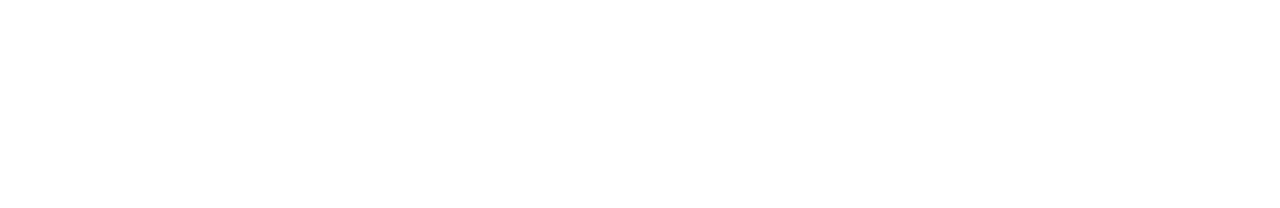
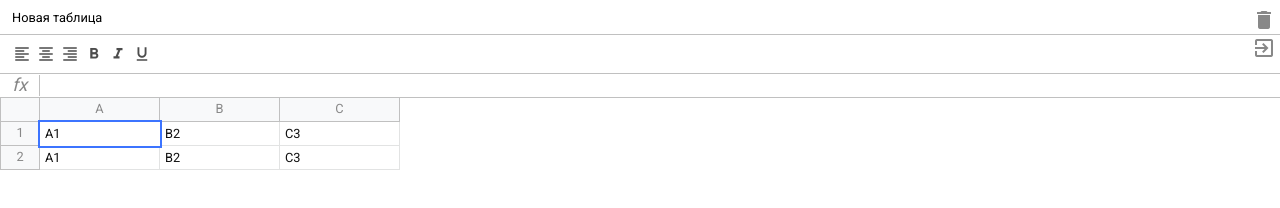
Before and after one commit to Killerlord1988/excel-course, a website built with webpack: page src/index.html in a window 1280 px wide. Built offline with nearby package versions, Linux system fonts and the light colour scheme.

Commit message:
add elements

```diff
--- a/package.json
+++ b/package.json
@@ -46,6 +46,7 @@
     "webpack-dev-server": "^4.15.1"
   },
   "dependencies": {
-    "@babel/polyfill": "^7.12.1"
+    "@babel/polyfill": "^7.12.1",
+    "normalize.css": "^8.0.1"
   }
 }
--- a/src/index.html
+++ b/src/index.html
@@ -5,11 +5,114 @@
   <meta name="viewport" content="width=device-width, initial-scale=1.0">
   <meta http-equiv="X-UA-Compatible" content="ie=edge">
   <link rel="shortcut icon" href="favicon.ico">
+  <link href="https://fonts.googleapis.com/css2?family=Material+Icons" rel="stylesheet">
   <title>Pure JavaScript Excel</title>
 </head>
 <body>
 
-<div id="app" class="container"></div>
+<div id="app" class="container">
+  <div class="excel">
+
+    <div class="excel__header">
+      <input type="text" class="input" value="Новая таблица">
+      <div>
+
+        <div class="button">
+          <i class="material-icons">delete</i>
+        </div>
+
+        <div class="button">
+          <i class="material-icons">exit_to_app</i>
+        </div>
+      </div>
+    </div>
+
+    <div class="excel__toolbar">
+
+      <div class="button">
+        <i class="material-icons">format_align_left</i>
+      </div>
+
+      <div class="button">
+        <i class="material-icons">format_align_center</i>
+      </div>
+
+      <div class="button">
+        <i class="material-icons">format_align_right</i>
+      </div>
+
+      <div class="button">
+        <i class="material-icons">format_bold</i>
+      </div>
+
+      <div class="button">
+        <i class="material-icons">format_italic</i>
+      </div>
+
+      <div class="button">
+        <i class="material-icons">format_underline</i>
+      </div>
+
+    </div>
+
+    <div class="excel__formula">
+      <div class="info">fx</div>
+      <div class="input" contenteditable spellcheck="false"></div>
+    </div>
+
+    <div class="excel__table">
+      <div class="row">
+
+        <div class="row-info">
+
+        </div>
+
+        <div class="row-data">
+          <div class="column">
+            A
+          </div>
+          <div class="column">
+            B
+          </div>
+          <div class="column">
+            C
+          </div>
+        </div>
+
+      </div>
+
+      <div class="row">
+
+        <div class="row-info">
+          1
+        </div>
+
+        <div class="row-data">
+          <div class="cell selected" contenteditable>A1</div>
+          <div class="cell" contenteditable>B2</div>
+          <div class="cell" contenteditable>C3</div>
+        </div>
+
+      </div>
+
+      <div class="row">
+
+        <div class="row-info">
+          2
+        </div>
+
+        <div class="row-data">
+          <div class="cell" contenteditable>A1</div>
+          <div class="cell" contenteditable>B2</div>
+          <div class="cell" contenteditable>C3</div>
+        </div>
+
+      </div>
+
+    </div>
+
+  </div>
+</div>
 
 </body>
 </html>
--- /dev/null
+++ b/src/scss/_mixins.scss
@@ -0,0 +1,22 @@
+@mixin button($color: green) {
+  height: 24px;
+  min-width: 24px;
+  padding: 3px;
+  text-align: center;
+  position: relative;
+  display: inline-block;
+  color: rgba(0, 0, 0, .7);
+
+  & i {
+    font-size: 18px;
+  }
+
+  &:active, &.active {
+    color: $color;
+  }
+
+  &:hover {
+    background: #eee;
+    cursor: pointer;
+  }
+}
--- /dev/null
+++ b/src/scss/_variables.scss
@@ -0,0 +1,7 @@
+$header-height: 34px;
+$toolbar-height: 40px;
+$formula-height: 24px;
+$info-cell-width: 40px;
+$cell-width: 120px;
+$row-height: 24px;
+$border-color: #c0c0c0;
--- /dev/null
+++ b/src/scss/formula.scss
@@ -0,0 +1,31 @@
+@import "variables";
+@import "mixins";
+
+.excel__formula {
+  position: absolute;
+  left: 0;
+  right: 0;
+  top: $header-height + $toolbar-height;
+  height: $formula-height;
+  display: flex;
+  align-items: center;
+  border-bottom: 1px solid $border-color;
+
+  .info {
+    font-size: 18px;
+    font-style: italic;
+    text-align: center;
+    border-right: 1px solid $border-color;
+    min-width: $info-cell-width;
+
+  }
+
+  .input {
+    padding: 4px;
+    font-size: 12px;
+    outline: none;
+    width: 100%;
+    height: 100%;
+    color: #000;
+  }
+}
--- /dev/null
+++ b/src/scss/header.scss
@@ -0,0 +1,38 @@
+@import "variables";
+@import "mixins";
+
+.excel__header {
+  position: absolute;
+  top: 0;
+  right: 0;
+  left: 0;
+  height: $header-height;
+  padding: 8px 4px 0;
+  display: flex;
+  justify-content: space-between;
+
+  & .input {
+    margin: 0;
+    padding: 2px 7px;
+    min-width: 1px;
+    color: #000;
+    border: 1px solid transparent;
+    border-radius: 2px;
+    height: 20px;
+    font-style: 18px;
+    line-height: 22px;
+    outline: none;
+
+    &:hover {
+      border: 1px solid $border-color;
+    }
+
+    &:focus {
+      border: 2px solid #1a73e8;
+    }
+  }
+
+  &.button {
+    @include button(red);
+  }
+}
--- a/src/scss/index.scss
+++ b/src/scss/index.scss
@@ -0,0 +1,26 @@
+@import url('https://fonts.googleapis.com/css2?family=Roboto&display=swap');
+@import "~normalize.css";
+
+@import "header";
+@import "toolbar";
+@import "formula";
+@import "table";
+
+* {
+  margin: 0;
+  padding: 0;
+  box-sizing: border-box;
+}
+
+body {
+  font-family: 'Roboto', sans-serif;
+  font-style: 12px;
+}
+
+.excel {
+  position: relative;
+  color: #888;
+  height: 100%;
+  max-width: 100%;
+  font-size: .8rem;
+}
--- /dev/null
+++ b/src/scss/table.scss
@@ -0,0 +1,65 @@
+@import "variables";
+@import "mixins";
+
+.excel__table {
+  position: absolute;
+  left: 0;
+  right: 0;
+  top: $header-height + $toolbar-height + $formula-height;
+  overflow-x: auto;
+  padding-bottom: 2px;
+
+  .row {
+    display: flex;
+    flex-direction: row;
+    min-height: 20px;
+    height: $row-height;
+  }
+
+  .row-info {
+    display: flex;
+    justify-content: center;
+    align-items: center;
+    min-width: $info-cell-width;
+    height: 100%;
+    border: 1px solid $border-color;
+    background: #f8f9fa;
+    border-top: 0;
+  }
+
+  .row-data {
+    display: flex;
+  }
+
+  .column {
+    display: flex;
+    justify-content: center;
+    align-items: center;
+    background: #f8f9fa;
+    min-width: 40px;
+    width: $cell-width;
+    border: 1px solid $border-color;
+    border-top: 0;
+    border-left: 0;
+    height: 100%;
+  }
+
+  .cell {
+    min-width: 40px;
+    padding: 5px;
+    width: $cell-width;
+    height: 100%;
+    border: 1px solid #e2e3e3;
+    border-top: 0;
+    border-left: 0;
+    color: #111;
+    white-space: nowrap;
+    outline: none;
+
+    &.selected {
+      border: none;
+      outline: 2px solid #3c74ff;
+      z-index: 2;
+    }
+  }
+}
--- /dev/null
+++ b/src/scss/toolbar.scss
@@ -0,0 +1,18 @@
+@import "variables";
+@import "mixins";
+
+.excel__toolbar {
+  position: absolute;
+  left: 0;
+  right: 0;
+  top: $header-height;
+  height: $toolbar-height;
+  border-top: 1px solid $border-color;
+  border-bottom: 1px solid $border-color;
+  padding: 7px 10px;
+  display: flex;
+
+  .button {
+    @include button(green);
+  }
+}
```
Also changed, not shown: 1 other file.
